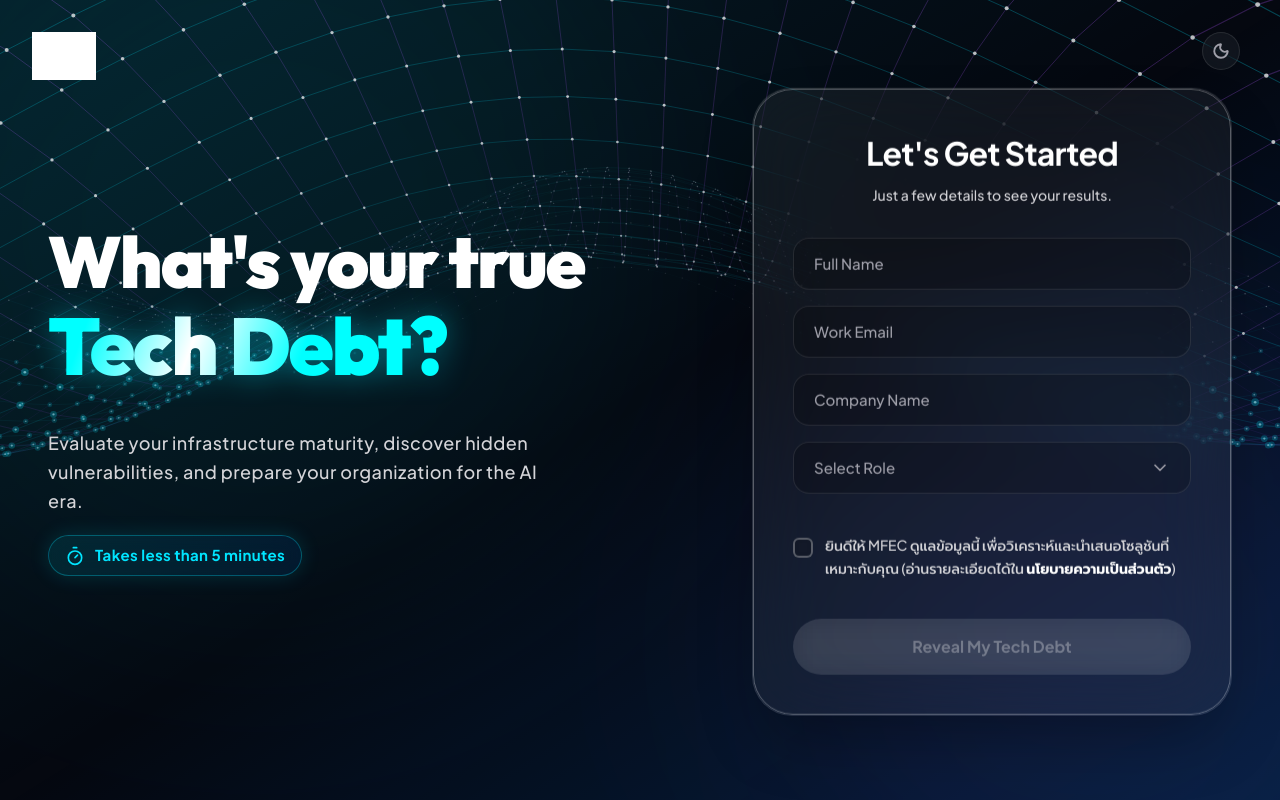
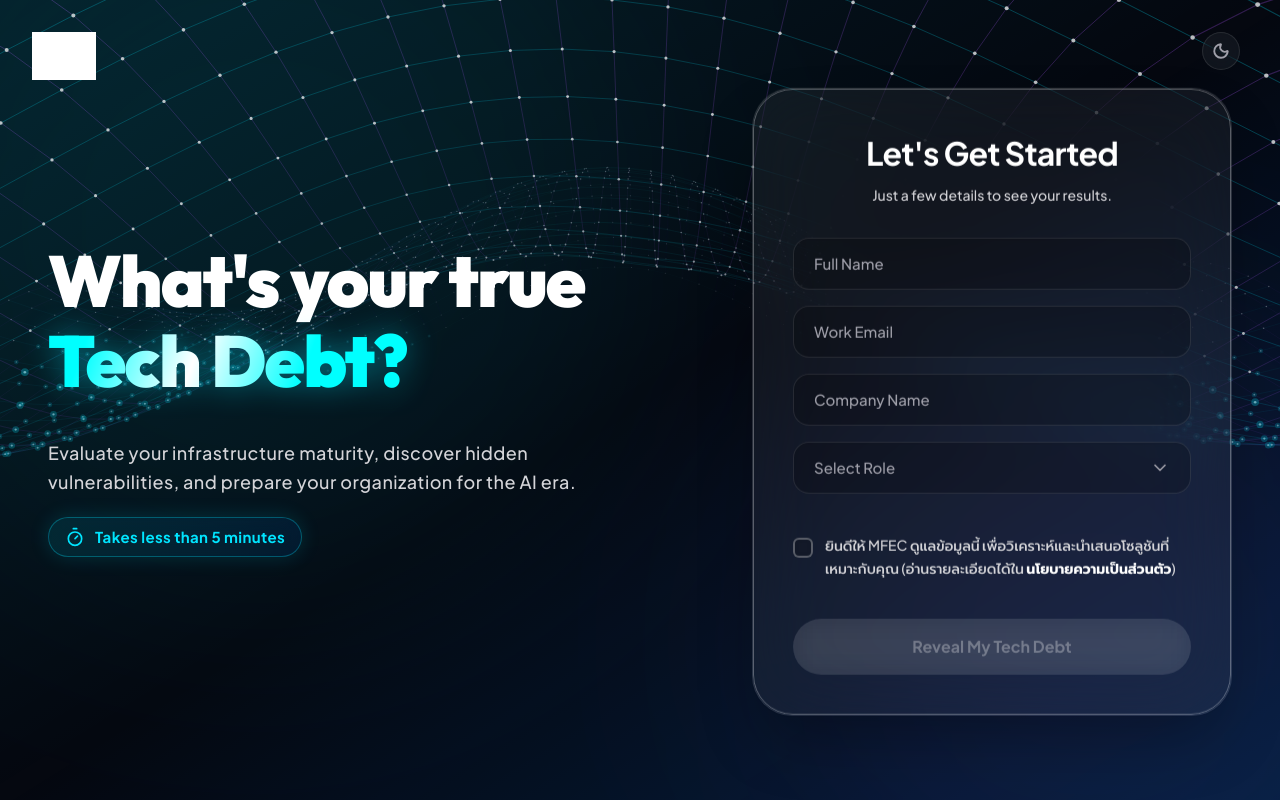
Before and after one commit to saereu-ps/tech-debt-assessment, a React (Vite) app: page / in a window 1280 px wide. Built offline with nearby package versions, Linux system fonts and the light colour scheme; grey boxes are pictures that could not be loaded.

Commit message:
Fix layout spacing, container width, and equalize headline font sizes

```diff
--- a/src/components/LandingPage.tsx
+++ b/src/components/LandingPage.tsx
@@ -63,7 +63,7 @@ const LandingPage: React.FC<LandingPageProps> = ({ onStart }) => {
         <img src={mfecLogo} alt="MFEC Logo" className="h-10 md:h-12 w-auto dark:invert dark:brightness-0 opacity-90 dark:opacity-100" />
       </div>
 
-      <div className="w-full max-w-[1400px] z-10 grid grid-cols-1 lg:grid-cols-2 gap-12 lg:gap-20 items-center relative mt-16 md:mt-0">
+      <div className="w-full max-w-[1200px] z-10 grid grid-cols-1 lg:grid-cols-2 gap-10 lg:gap-16 items-center relative mt-16 md:mt-0">
 
         {/* Left Side: Typography & Value Prop */}
         <motion.div
@@ -73,15 +73,15 @@ const LandingPage: React.FC<LandingPageProps> = ({ onStart }) => {
           className="flex flex-col gap-6 text-center lg:text-left pt-10 lg:pt-0"
         >
           <div className="flex flex-col w-full relative z-10">
-            <h1 className="text-[40px] sm:text-[48px] md:text-[56px] xl:text-[72px] font-outfit font-black text-zinc-900 dark:text-white leading-[1.05] tracking-tight whitespace-nowrap">
+            <h1 className="text-[44px] md:text-[56px] lg:text-[64px] xl:text-[72px] font-outfit font-black text-zinc-900 dark:text-white leading-[1.05] tracking-tight whitespace-nowrap">
               What's your true
             </h1>
-            <h1 className="text-[48px] sm:text-[56px] md:text-[64px] xl:text-[80px] font-outfit font-black animate-shine leading-[1.05] tracking-tight mt-1" style={{ filter: 'var(--title-drop-shadow)' }}>
+            <h1 className="text-[44px] md:text-[56px] lg:text-[64px] xl:text-[72px] font-outfit font-black animate-shine leading-[1.05] tracking-tight mt-1" style={{ filter: 'var(--title-drop-shadow)' }}>
               Tech Debt?
             </h1>
           </div>
 
-          <div className="flex flex-col gap-5 max-w-[500px] mx-auto lg:mx-0 mt-4 relative z-10 text-center lg:text-left">
+          <div className="flex flex-col gap-5 max-w-[560px] mx-auto lg:mx-0 mt-4 relative z-10 text-center lg:text-left">
             <p className="text-[16px] md:text-[18px] font-medium leading-relaxed tracking-wide text-zinc-600 dark:text-zinc-300">
               Evaluate your infrastructure maturity, discover hidden vulnerabilities, and prepare your organization for the AI era.
             </p>
```
